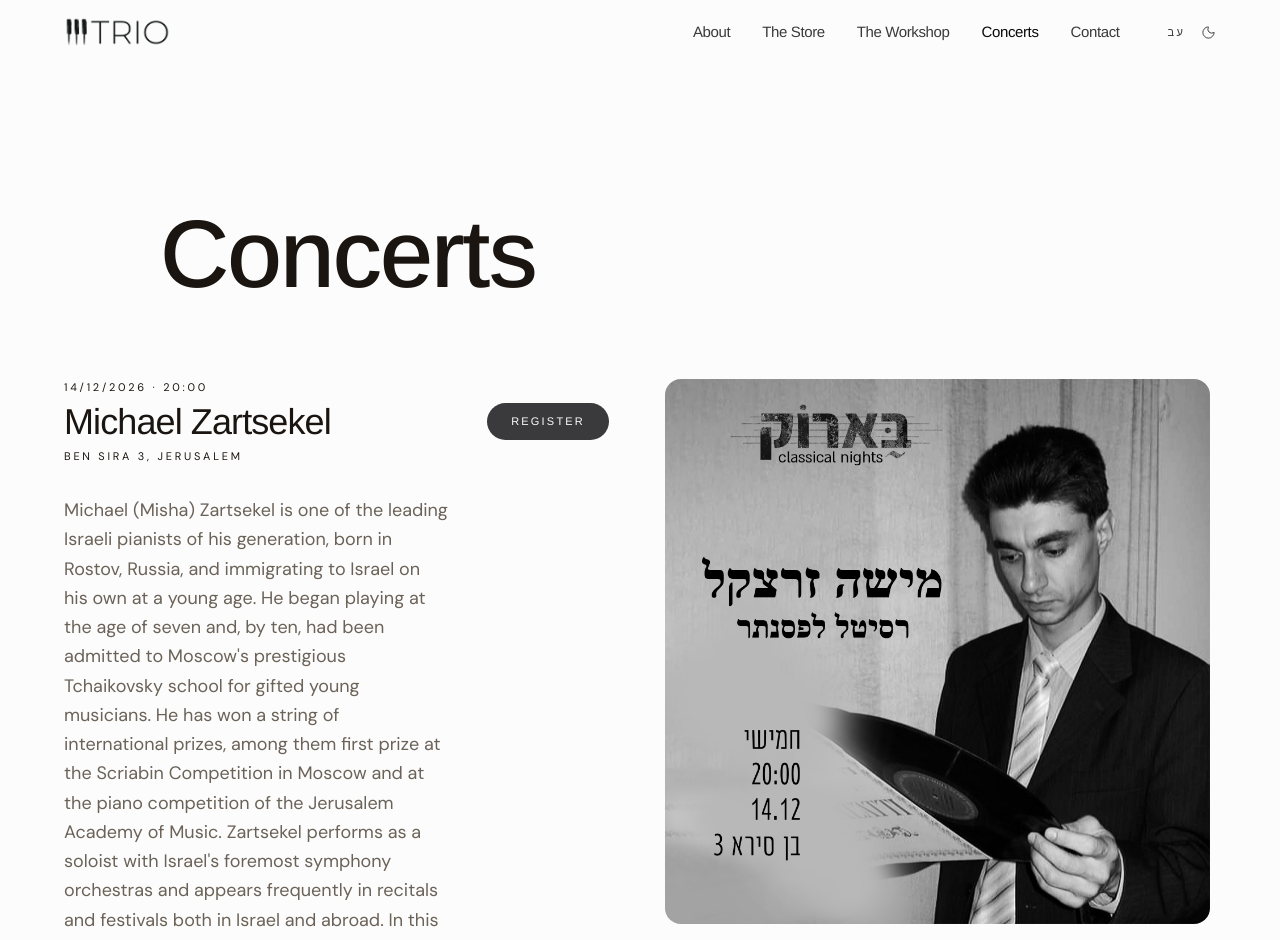
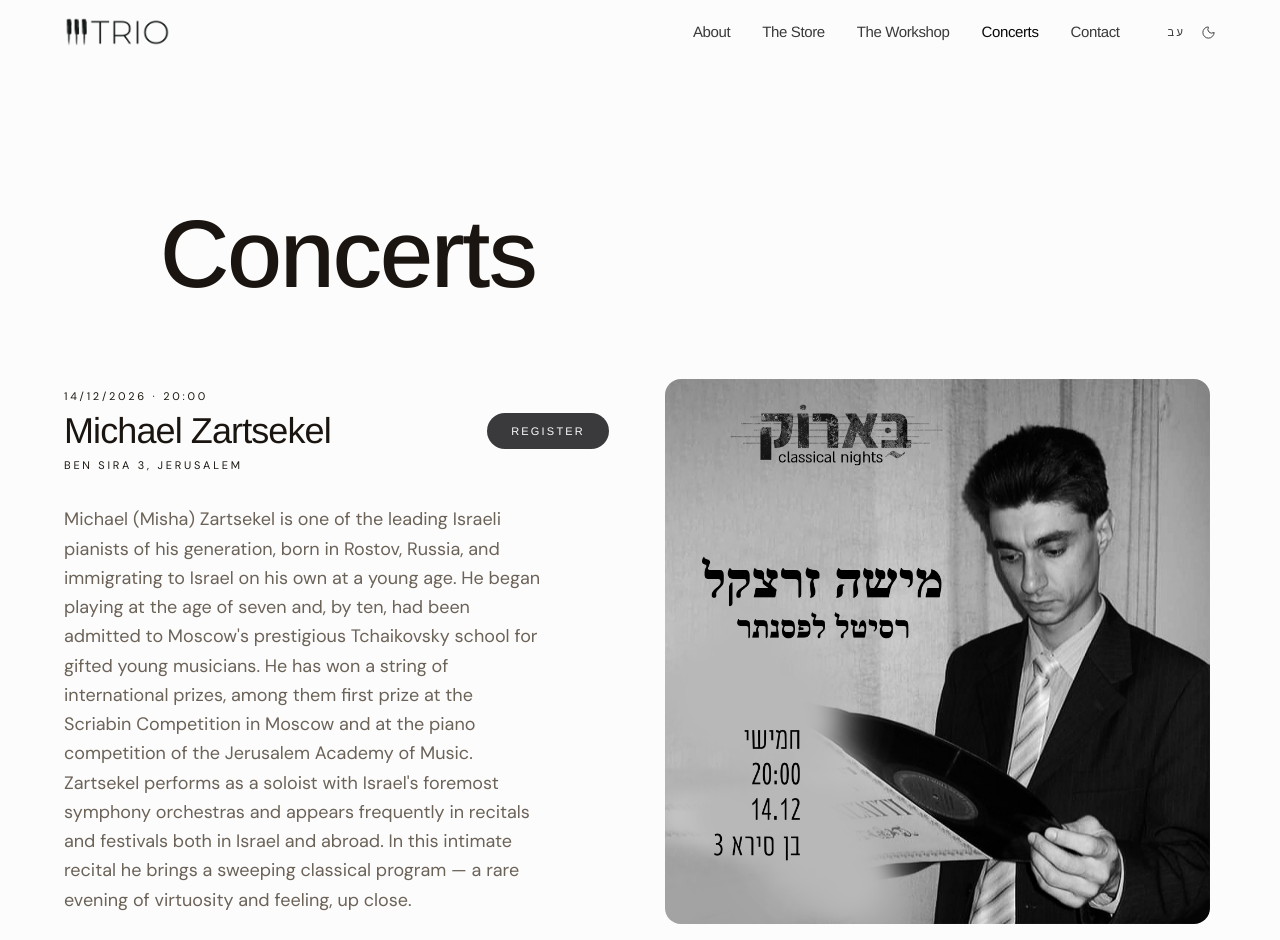
Before and after one commit to zusha1992/trio-piano-studio, a Next.js app: page /en/concerts in a window 1280 px wide. Shown: the top 940 px of the page. Built offline with nearby package versions, Linux system fonts and the light colour scheme.

Commit message:
Widen concert description to a balanced desktop line length
Co-authored-by: Cursor <cursoragent@cursor.com>

```diff
--- a/src/app/[locale]/concerts/page.tsx
+++ b/src/app/[locale]/concerts/page.tsx
@@ -254,7 +254,7 @@ export default function ConcertsPage() {
             </div>
 
             {concert.description && (
-              <p className="mt-8 max-w-xl text-base leading-relaxed text-[var(--c-muted)] sm:text-lg md:max-w-sm">
+              <p className="mt-8 max-w-xl text-base leading-relaxed text-[var(--c-muted)] sm:text-lg md:max-w-[30rem]">
                 {concert.description[locale]}
               </p>
             )}
```
